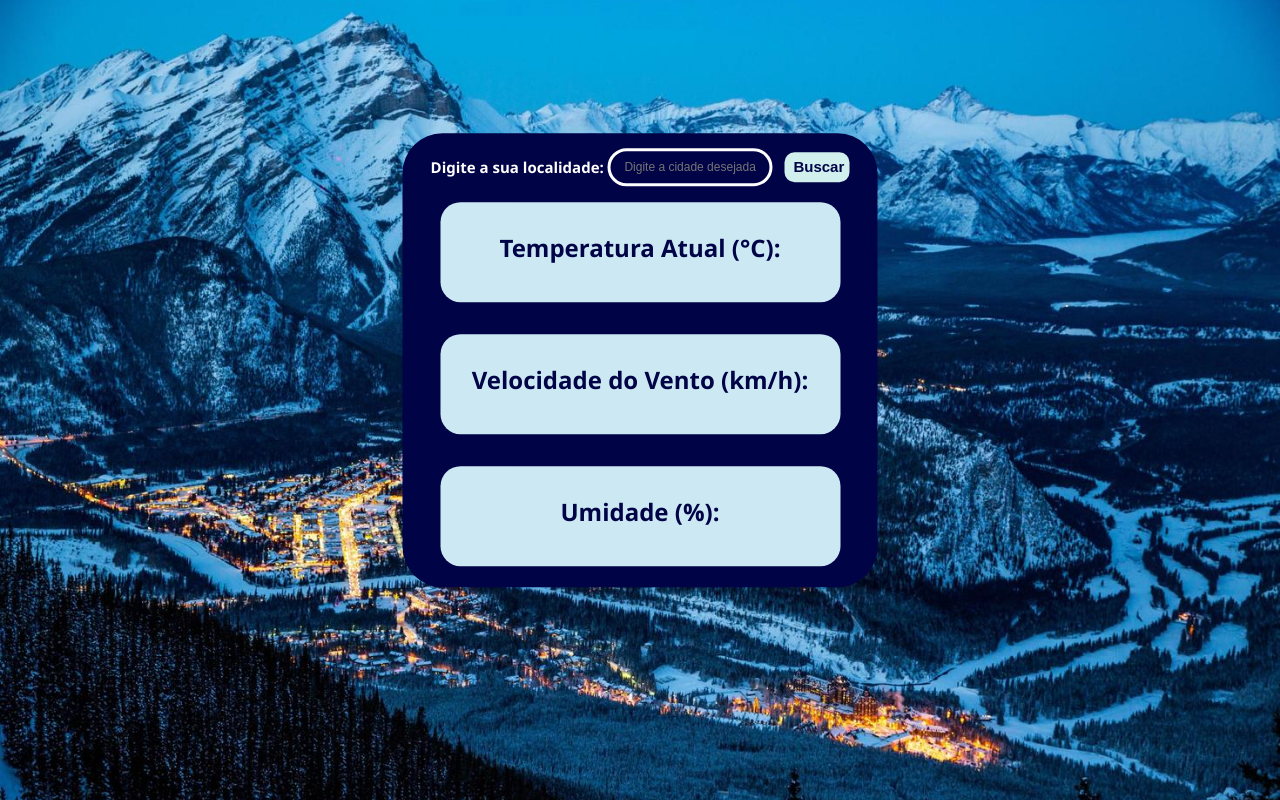
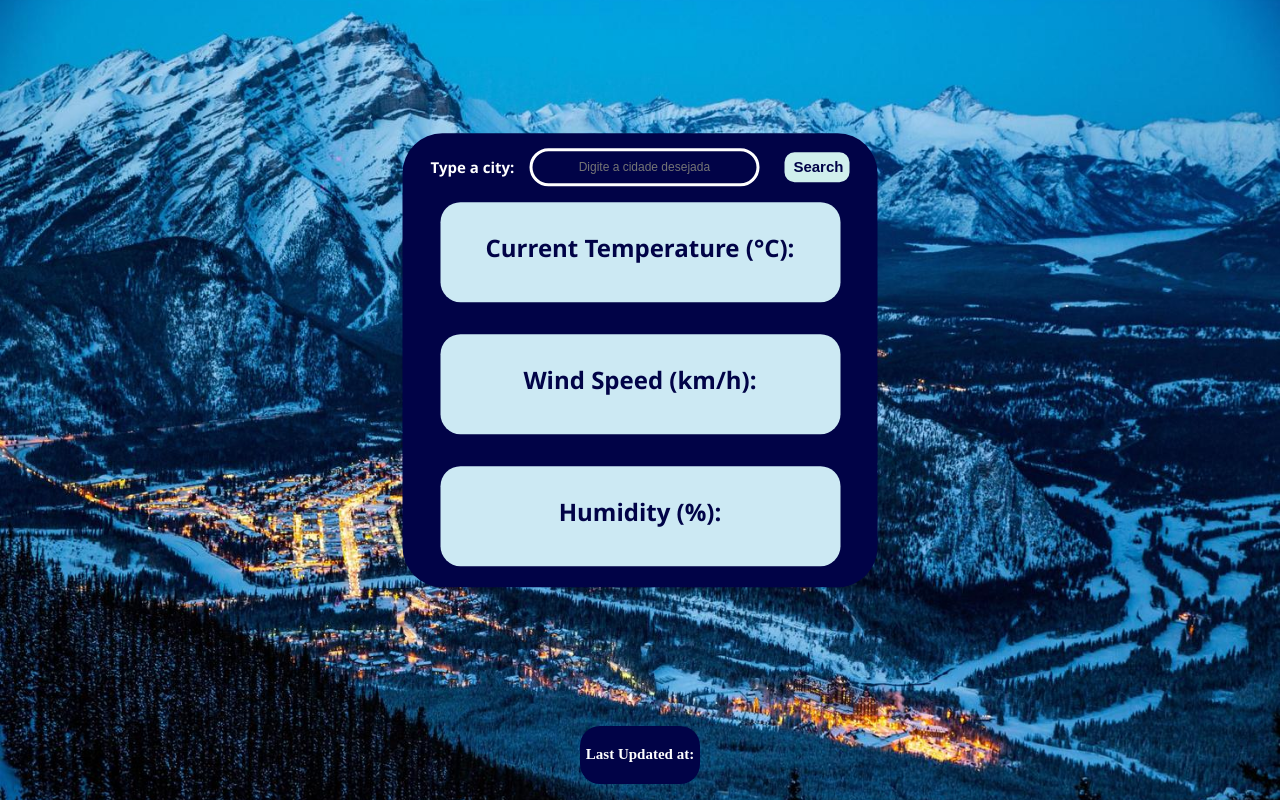
Before and after one commit to Tute24/WeatherAPP, a plain HTML site: page index.html in a window 1280 px wide. Drawn offline with Linux system fonts and the light colour scheme.

Commit message:
Created a branch to include the local datetime feature on the footer of the page

```diff
--- a/index.css
+++ b/index.css
@@ -71,7 +71,7 @@ div{
 input{
     color: white;
     height:30px;
-    margin-left: 2px;
+    width: 220px;
     border-radius: 20px;
     border: solid;
     text-align: center;
@@ -87,9 +87,22 @@ h3,h2{
     margin: 0.3rem 0 ;
 
 }
+footer{
+    font-size: 15px;
+    color: rgb(255, 255, 255);
+    position: fixed;
+    bottom: 0;
+    font-weight: bold;
+}
 
+#footDiv{
+    background-color:rgb(1, 3, 71) ;
+    color: white;
+    width:max-content;
+    height: max-content;
+}
 h3{
-    color: rgb(41, 44, 148);
+    color: rgb(85, 109, 171);
 }
 
 button{
--- a/index.html
+++ b/index.html
@@ -10,22 +10,25 @@
 <body>
     <main id="mainArea">
     <section >
-        <label for="inputPoint">Digite a sua localidade: </label>
+        <label for="inputPoint">Type a city: </label>
         <input type="text" placeholder="Digite a cidade desejada" id="inputPoint">
-        <button type="button" id="searchButton">Buscar</button>
+        <button type="button" id="searchButton">Search</button>
     </section>
         <div class="divs" id="temp">
-            <h2>Temperatura Atual (°C):</h2>
+            <h2>Current Temperature (°C):</h2>
             <h3 id="tempText"></h3>
         </div>
         <div class="divs" id="wind">
-            <h2>Velocidade do Vento (km/h):</h2>
+            <h2>Wind Speed (km/h):</h2>
             <h3 id="windText"></h3>
         </div>
         <div clas="divs" id="humidity">
-            <h2>Umidade (%):</h2>
+            <h2>Humidity (%):</h2>
             <h3 id="humidText"></h3>
         </div>
     </main>
+    <footer>
+        <div id="footDiv"><p>Last Updated at: <span id="span"></span></p></div>
+    </footer>
 </body>
 </html>
--- a/weather.js
+++ b/weather.js
@@ -10,6 +10,8 @@ searchButton.addEventListener('click',async () =>{
         let headerTemp = document.getElementById('tempText')
         let headerWind = document.getElementById('windText')
         let headerHum = document.getElementById('humidText')
+        let footerText = document.getElementById('span')
+        footerText.textContent = `${weatherInfos.current.last_updated} (Local time)`
         headerTemp.textContent = weatherInfos.current.temp_c
         headerWind.textContent = weatherInfos.current.wind_kph
         headerHum.textContent = weatherInfos.current.humidity
```
